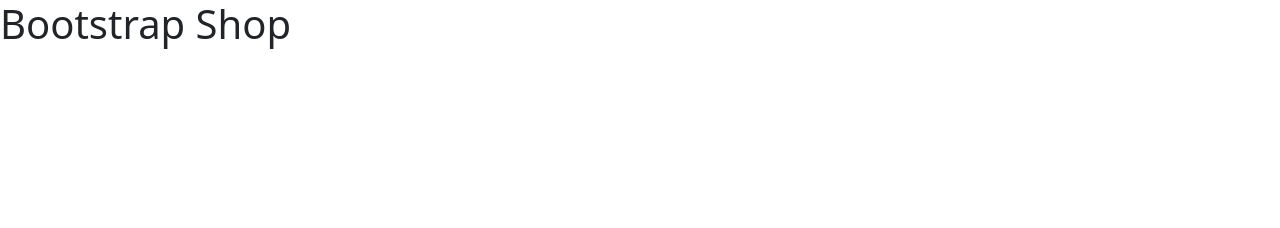
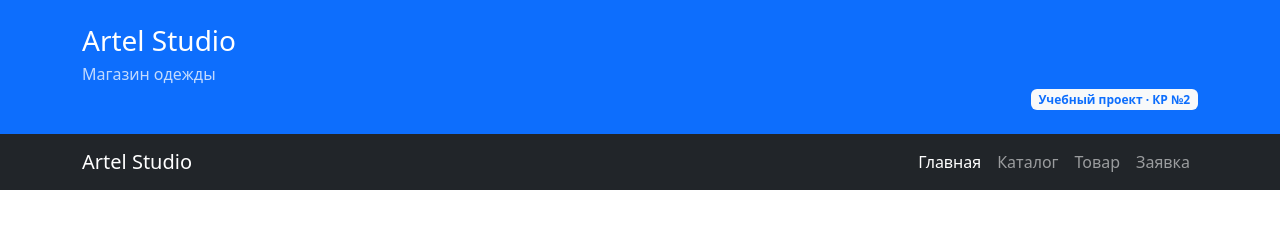
Before and after one commit to tzutira/kr2-bootstrap-shop, a plain HTML site: page index.html in a window 1280 px wide. Drawn offline with nearby package versions, Linux system fonts and the light colour scheme.

Commit message:
feat: add Artel Studio header and responsive navigation

```diff
--- a/index.html
+++ b/index.html
@@ -3,12 +3,84 @@
 <head>
   <meta charset="UTF-8">
   <meta name="viewport" content="width=device-width, initial-scale=1.0">
-  <title>Главная — Bootstrap Shop</title>
+  <title>Главная — Artel Studio</title>
   <link href="https://cdn.jsdelivr.net/npm/bootstrap@5.3.3/dist/css/bootstrap.min.css" rel="stylesheet">
   <link rel="stylesheet" href="css/custom.css">
 </head>
 <body>
-  <h1>Bootstrap Shop</h1>
+  <header class="container-fluid bg-primary text-white py-4">
+    <div class="container">
+        <div class="row align-items-center">
+            <div class="col-12 col-md-8">
+                <h1 class="h3 mb-1">Artel Studio</h1>
+                <p class="mb-0 opacity-75">
+                Магазин одежды
+                </p>
+            </div>
+
+            <div class="col-12 col-md- text-md-end mt-3 mt-md-0">
+                    <span class="badge bg-light text-primary">
+                    Учебный проект · КР №2
+                    </span>
+            </div>
+        </div>
+    </div>
+  </header>
+
+  <nav
+  class="navbar navbar-expand-lg navbar-dark bg-dark"
+  aria-label="Основная навигация"
+  >
+    <div class="container">
+        <a class="navbar-brand" href="index.html">
+        Artel Studio
+        </a>
+
+        <button
+        class="navbar-toggler"
+        type="button"
+        data-bs-toggle="collapse"
+        data-bs-target="#mainNavbar"
+        aria-controls="mainNavbar"
+        aria-expanded="false"
+        aria-label="Переключить навигацию"
+        >
+        <span class="navbar-toggler-icon"></span>
+        </button>
+
+      <div class="collapse navbar-collapse" id="mainNavbar">
+        <ul class="navbar-nav ms-auto">
+          <li class="nav-item">
+            <a
+                class="nav-link active"
+                aria-current="page"
+                href="index.html"
+            >
+                Главная
+            </a>
+            </li>
+
+            <li class="nav-item">
+            <a class="nav-link" href="catalog.html">
+                Каталог
+            </a>
+            </li>
+
+            <li class="nav-item">
+            <a class="nav-link" href="product.html">
+                Товар
+            </a>
+            </li>
+
+            <li class="nav-item">
+            <a class="nav-link" href="order.html">
+                Заявка
+            </a>
+          </li>
+        </ul>
+      </div>
+    </div>
+  </nav>
 
   <script src="https://cdn.jsdelivr.net/npm/bootstrap@5.3.3/dist/js/bootstrap.bundle.min.js"></script>
 </body>
```
